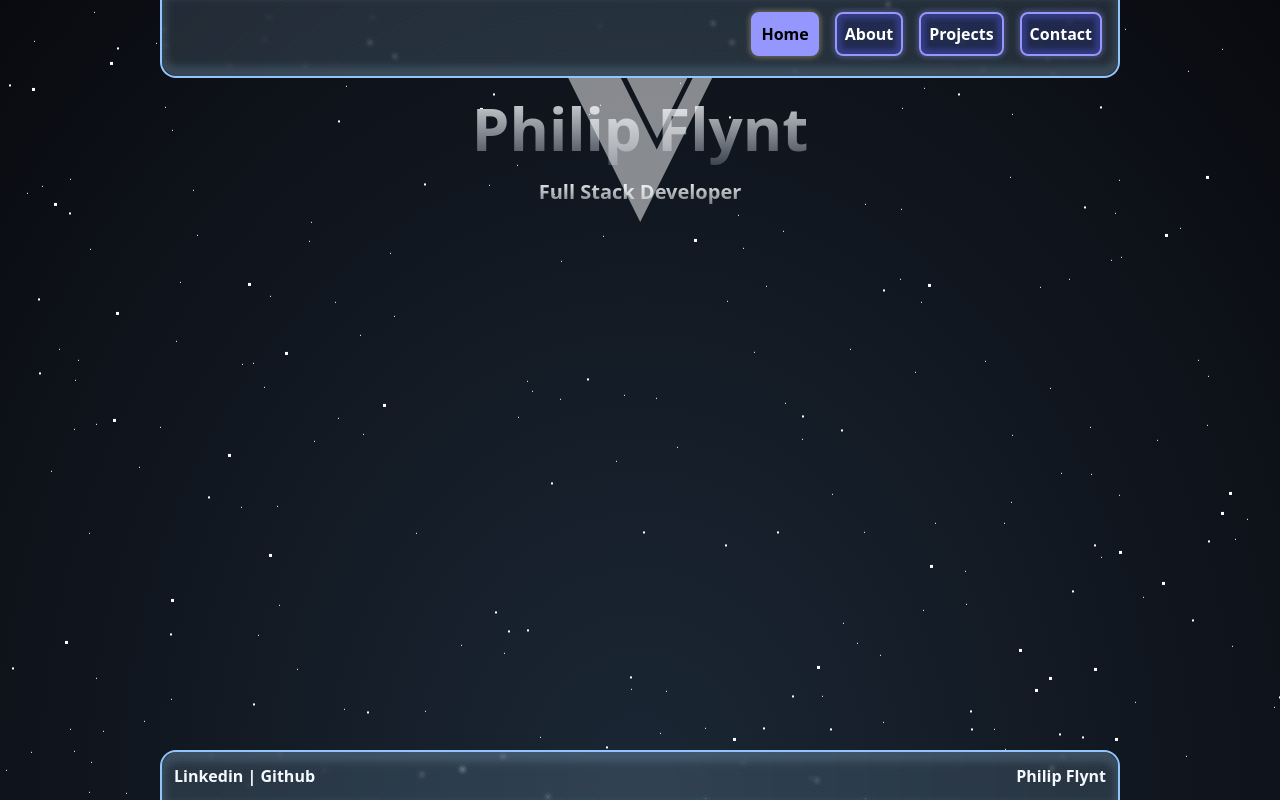
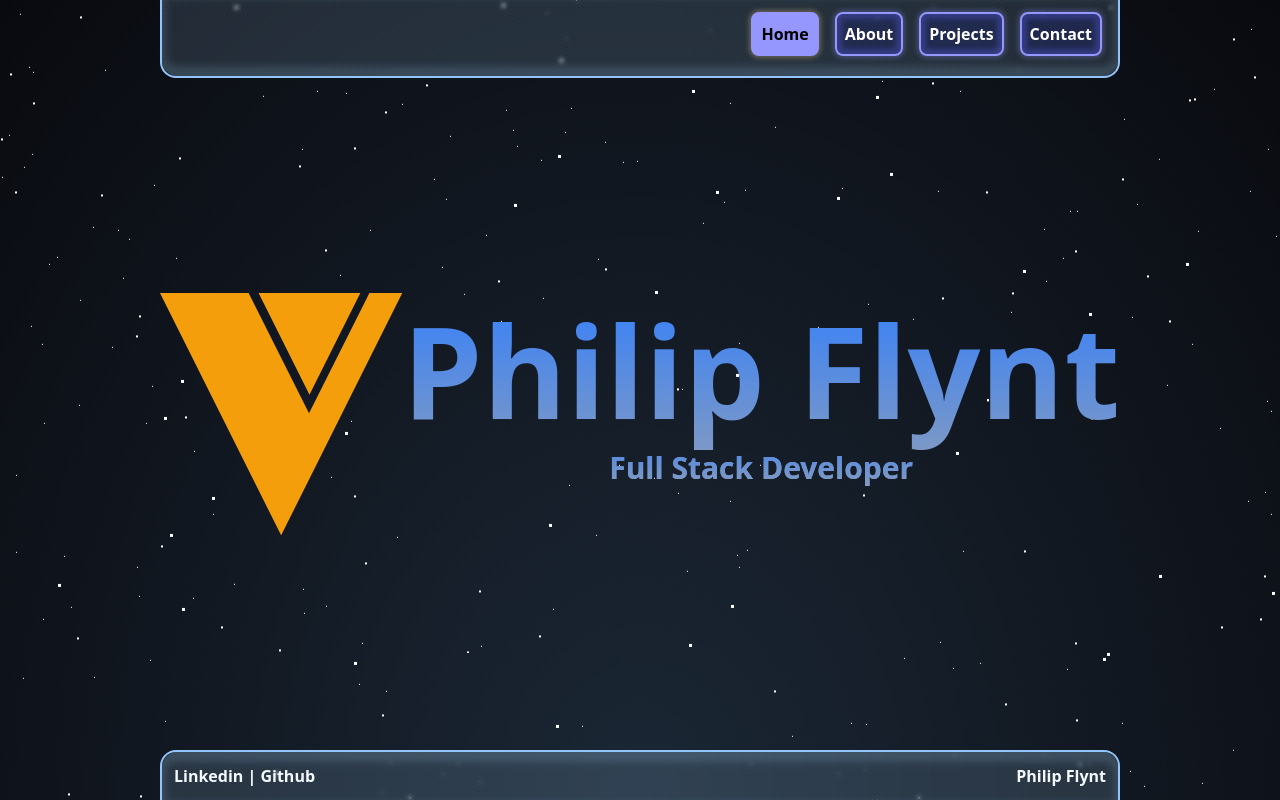
Before and after one commit to Vossryn/portfolio, a Next.js app: page / in a window 1280 px wide. Built offline with nearby package versions, Linux system fonts and the light colour scheme.

Commit message:
Tweaking the layout of the home page a bit more

```diff
--- a/src/components/Layout/index.tsx
+++ b/src/components/Layout/index.tsx
@@ -18,10 +18,11 @@ export default function Layout({ children }: LayoutProps) {
       <Head>
         <title>Philip Flynt</title>
         <meta name="description" content="Philip Flynt, full stack developer online portfolio." />
+        <meta name="viewport" content="width=device-width, initial-scale=1"></meta>
         <link rel="icon" href="/favicon.ico" />
       </Head>
       <Header />
-      <main className="flex-1 z-10">{children}</main>
+      <main className="flex-1 flex flex-col z-10">{children}</main>
       <Footer />
       <div className={styles.starsContainer}>
         <div className={`z-0 absolute ${styles.stars}`}></div>
--- a/src/pages/_document.tsx
+++ b/src/pages/_document.tsx
@@ -9,9 +9,7 @@ class MyDocument extends Document {
   render() {
     return (
       <Html lang="en">
-        <Head>
-          <meta name="viewport" content="width=device-width, initial-scale=1"></meta>
-        </Head>
+        <Head></Head>
         <body>
           <Main />
           <NextScript />
--- a/src/pages/index.tsx
+++ b/src/pages/index.tsx
@@ -2,27 +2,21 @@ import React from "react";
 
 import Logo from "../components/Logo";
 
-import styles from "../styles/Home.module.scss";
-
 export default function Home() {
   return (
-    <div className="flex flex-col items-center justify-center">
-      <div className="flex-1 grid justify-center items-center relative">
+    <div className="flex flex-row justify-center items-center flex-1">
+      {/* <div className="relative"> */}
+      <Logo className="fill-current text-yellow-500" width="100%" height="100%" />
+      <div
+        className={`flex-none z-10 text-transparent bg-clip-text bg-gradient-to-t from-gray-400 to-blue-500 text-center pb-5`}
+      >
+        <div className={`font-extrabold text-6xl sm:text-9xl`}>Philip Flynt</div>
         <div
-          className={`text-transparent bg-clip-text bg-gradient-to-t from-gray-800 to-white text-center py-5`}
+          className={`text-transparent bg-clip-text bg-gradient-to-t from-gray-400 to-blue-500 text-center py-4`}
         >
-          <div className={`${styles.name} font-extrabold text-6xl`}>Philip Flynt</div>
+          <div className="font-extrabold text-xl sm:text-3xl">Full Stack Developer</div>
+          {/* </div> */}
         </div>
-        <div
-          className={`text-transparent bg-clip-text bg-gradient-to-t from-gray-800 to-white text-center pb-4`}
-        >
-          <div className="font-extrabold text-xl">Full Stack Developer</div>
-        </div>
-        <Logo
-          className="z-20 fill-current text-white text-opacity-50 absolute"
-          width="100%"
-          height="100%"
-        />
       </div>
     </div>
   );
--- a/src/styles/Home.module.scss
+++ /dev/null
@@ -1,12 +0,0 @@
-.mainTitle {
-  color: #fff;
-
-  .name {
-    background: -webkit-linear-gradient(white, #38495a);
-    background-clip: text;
-    -webkit-background-clip: text;
-    -webkit-text-fill-color: transparent;
-    -moz-background-clip: text;
-    -moz-text-fill-color: transparent;
-  }
-}
```
Also changed, not shown: package.json (+8 -8 lines), 1 other file (tests, documents, lock files or other folders).
